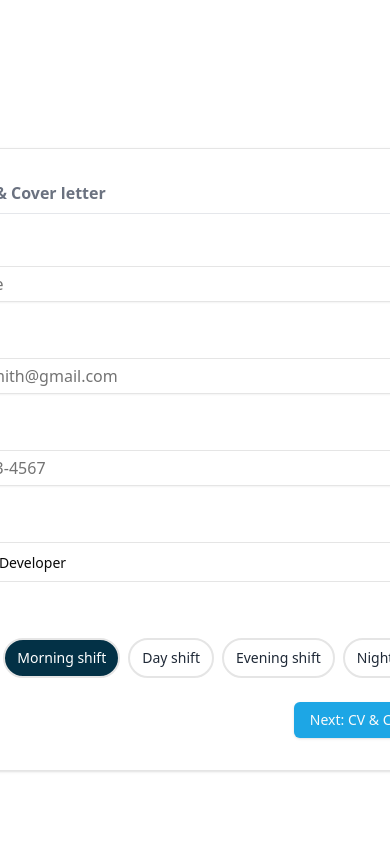
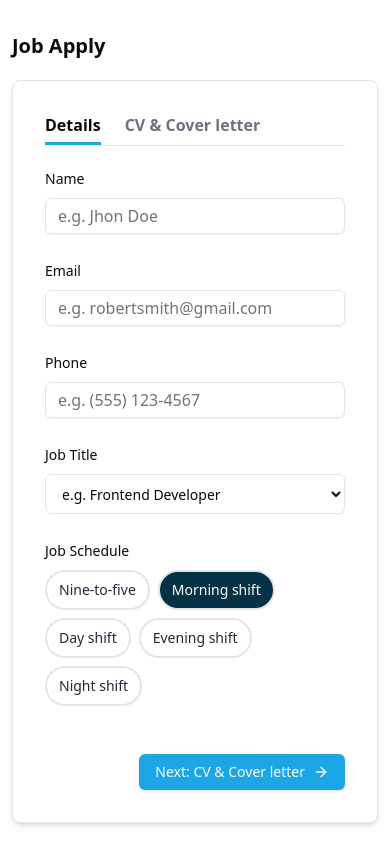
Before and after one commit to babulakterfsd/multi-step-form, a Next.js app: page / in a window 390 px wide. Shown: the top 864 px of the page. Built offline with nearby package versions, Linux system fonts and the light colour scheme.

Commit message:
responsiveness fixed

```diff
--- a/app/layout.tsx
+++ b/app/layout.tsx
@@ -32,7 +32,7 @@ export default function RootLayout({
       <body className={`${inter.variable}`}>
         <StoreProvider>
           {children}
-          <Toaster position="top-right" richColors closeButton />
+          <Toaster position="top-right" richColors />
         </StoreProvider>
       </body>
     </html>
--- a/app/page.tsx
+++ b/app/page.tsx
@@ -2,7 +2,7 @@ import JobFormWrapper from '@/components/JobFormWrapper';
 
 export default function Home() {
   return (
-    <section className="flex min-h-screen flex-col items-center justify-start p-24">
+    <section className="flex min-h-screen flex-col items-center justify-start px-3 py-8 lg:py-16">
       <JobFormWrapper />
     </section>
   );
--- a/components/JobFormWrapper.tsx
+++ b/components/JobFormWrapper.tsx
@@ -10,10 +10,10 @@ const JobFormWrapper = () => {
 
   return (
     <Fragment>
-      <div className="w-[675px]">
+      <div className="flex items-center justify-between w-full max-w-2xl mx-auto">
         <h1 className="text-xl font-semibold">Job Apply</h1>
       </div>
-      <div className="mt-6">
+      <div className="mt-5 w-full max-w-2xl mx-auto">
         {step === 1 && <StepDetails />}
         {step === 2 && <StepCvCoverLetter />}
       </div>
--- a/components/StepCvCoverLetter.tsx
+++ b/components/StepCvCoverLetter.tsx
@@ -93,7 +93,7 @@ export default function StepCvCoverLetter() {
   };
 
   return (
-    <Card className="w-[675px] p-[32px]">
+    <Card className="w-full p-8 bg-white shadow-md rounded-lg">
       <CardHeader className="p-0 space-y-0">
         <StepNavigation />
       </CardHeader>
@@ -184,7 +184,7 @@ export default function StepCvCoverLetter() {
                   )}
                 />
               </div>
-              <div className="flex justify-between space-y-1.5">
+              <div className="flex justify-between space-y-1.5 mt-6 lg:mt-10">
                 <Button
                   variant="outline"
                   className="border-[#1DA6E5] text-[#1DA6E5] hover:bg-[#1DA6E5] hover:text-white"
--- a/components/StepDetails.tsx
+++ b/components/StepDetails.tsx
@@ -42,7 +42,7 @@ export default function StepDetails() {
     dispatch(nextStep());
   };
   return (
-    <Card className="w-[675px] p-[32px]">
+    <Card className="w-full p-8 bg-white shadow-md rounded-lg">
       <CardHeader className="p-0 space-y-0">
         <StepNavigation />
       </CardHeader>
@@ -174,7 +174,7 @@ export default function StepDetails() {
                   )}
                 />
               </div>
-              <div className="flex justify-end space-y-1.5">
+              <div className="flex justify-end space-y-1.5 mt-6 lg:mt-10">
                 <Button className="bg-[#1DA6E5]" type="submit">
                   Next: CV & Cover letter <ArrowRight size={24} />
                 </Button>
--- a/components/StepNavigation.tsx
+++ b/components/StepNavigation.tsx
@@ -20,7 +20,7 @@ const StepNavigation = () => {
                 {label}
               </span>
               {isActive && (
-                <span className="absolute bottom-0 left-0 w-full h-[3px] bg-blue-500"></span>
+                <span className="absolute bottom-0 left-0 w-full h-[3px] bg-[#1DA6E5]"></span>
               )}
             </div>
           );
```
